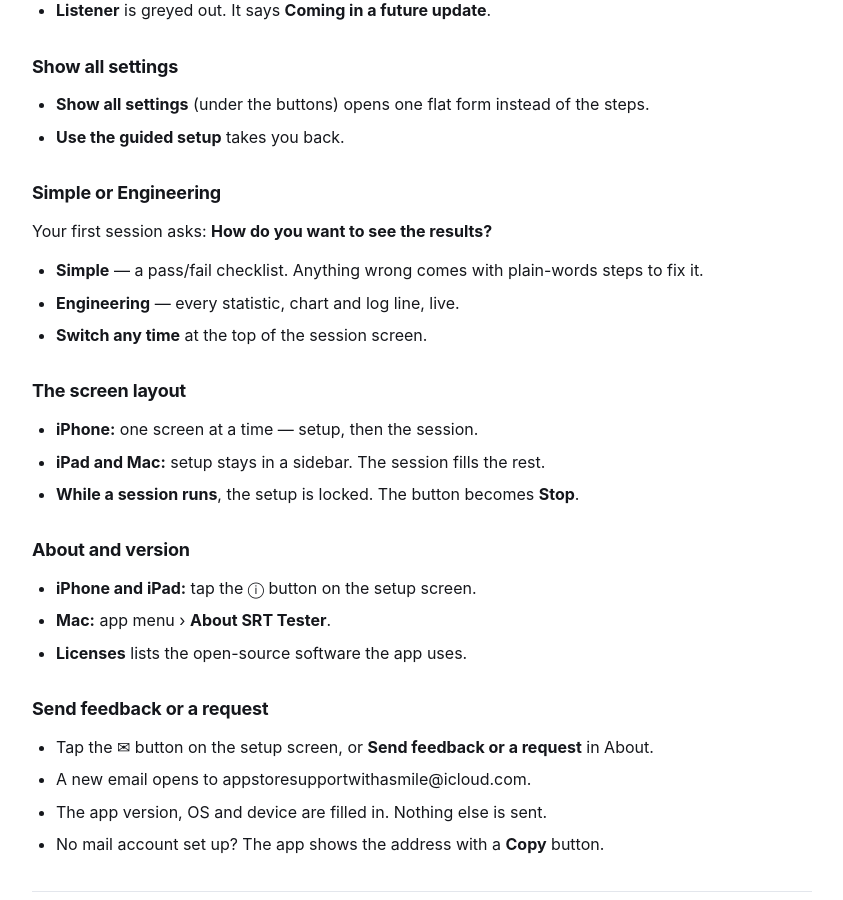
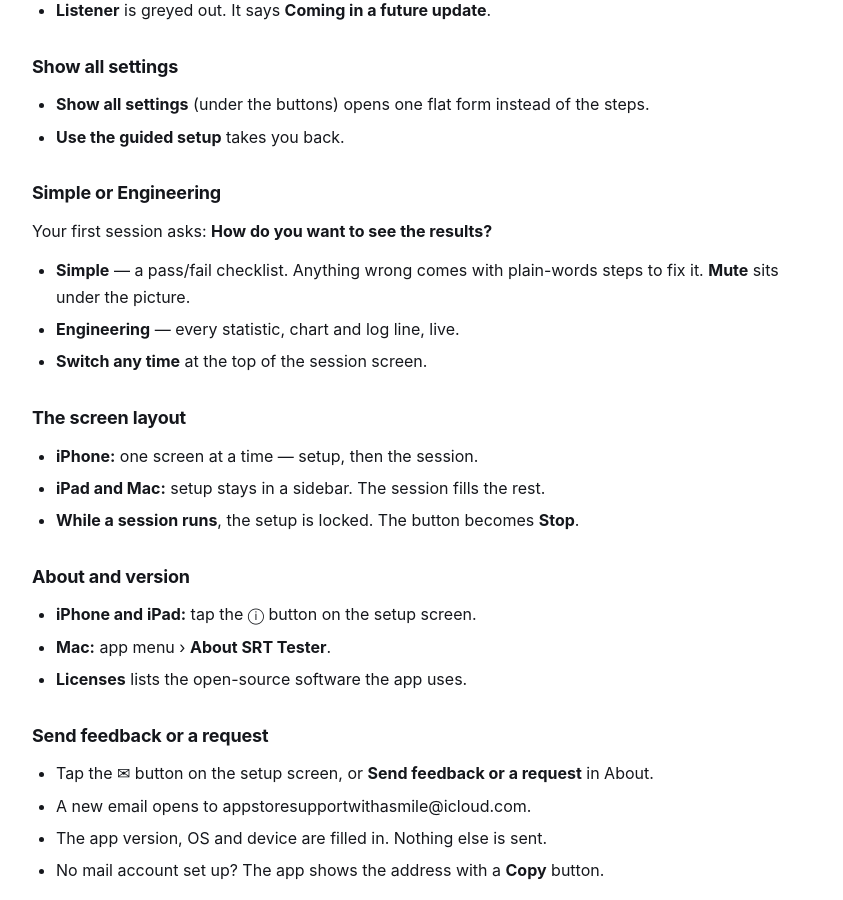
Before and after one commit to mytombrown/team-assist-help, a Jekyll site: the page built from _guides/srtstreamtester/getting-started.md, in a window 1280 px wide and 900 px high, scrolled down 864 px. Shown: the whole window, without its empty margins (218-1061 px from the left). Built offline with Jekyll 4.4.1, drawn with Linux system fonts in a browser that asks for light colours.

Commit message:
Build 10: SRT Tester 1.1: Mute on the Simple screen (SRT-1652)
Co-Authored-By: Claude Opus 5.5 <noreply@anthropic.com>

```diff
--- a/_guides/srtstreamtester/getting-started.md
+++ b/_guides/srtstreamtester/getting-started.md
@@ -43,6 +43,7 @@ The app opens on a 4-step walk-through.
 Your first session asks: **How do you want to see the results?**
 
 - **Simple** — a pass/fail checklist. Anything wrong comes with plain-words steps to fix it.
+  **Mute** sits under the picture.
 - **Engineering** — every statistic, chart and log line, live.
 - **Switch any time** at the top of the session screen.
 
```
